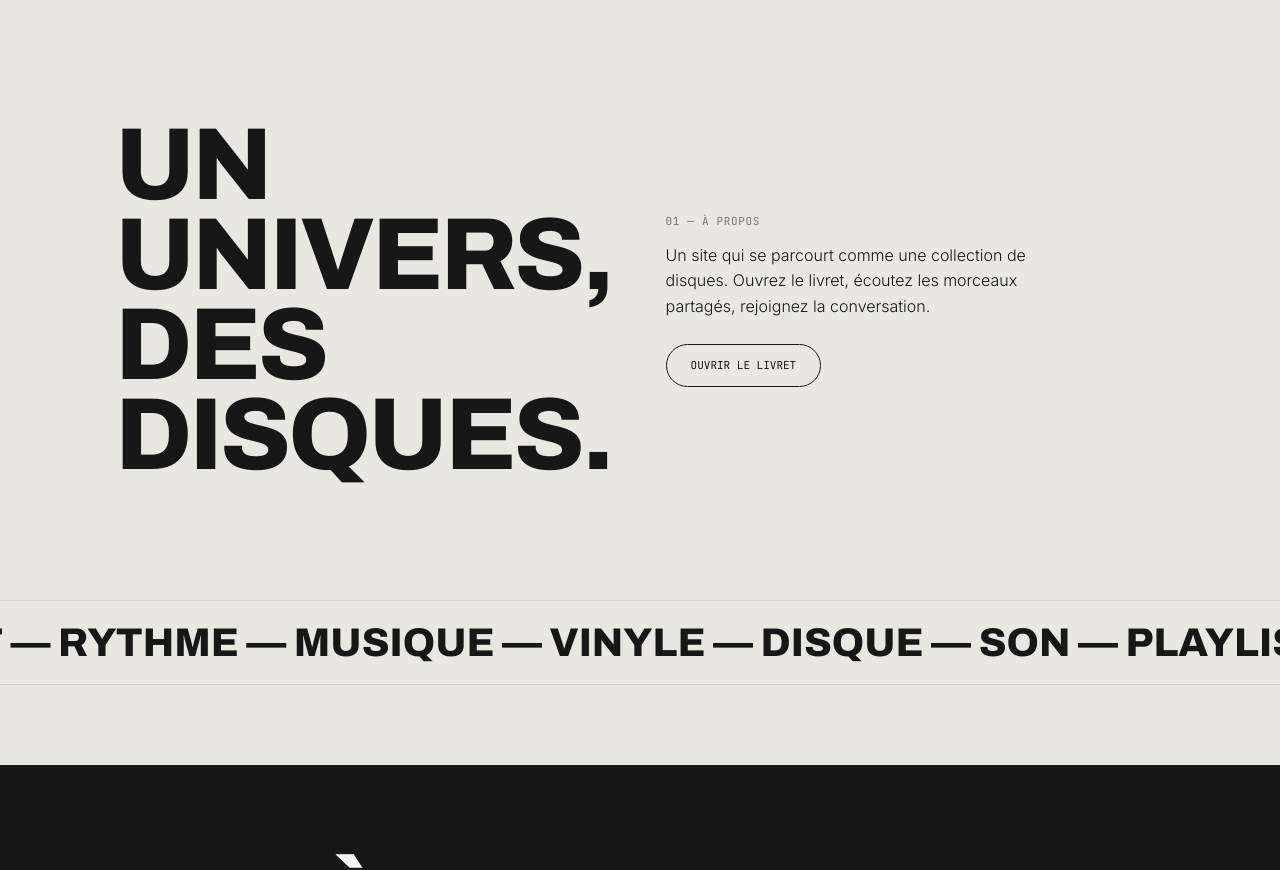
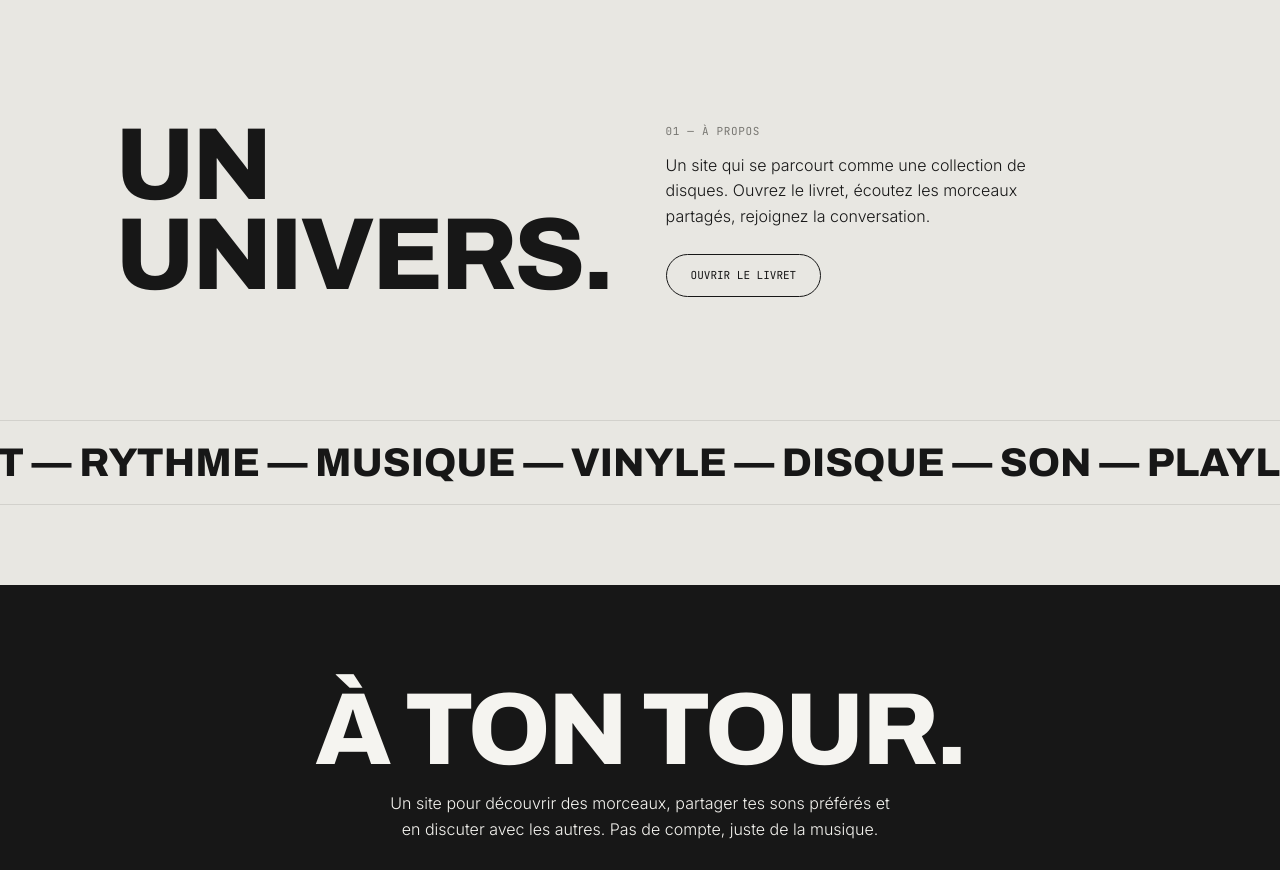
Before and after one commit to mfrgt4/vinyl-folio, a React (Vite) app: page / in a window 1280 px wide. Shown: the part 800-1670 px from the top of the page. Built offline with nearby package versions, Linux system fonts and the light colour scheme.

Commit message:
Update Home.tsx

```diff
--- a/src/pages/Home.tsx
+++ b/src/pages/Home.tsx
@@ -87,9 +87,7 @@ export default function Home() {
           viewport={{ once: true }}
           transition={{ duration: 0.9 }}
         >
-          Un univers,
-          <br />
-          des disques.
+          Un univers.
         </motion.h2>
         <motion.div
           initial={{ opacity: 0, y: 40 }}
```
